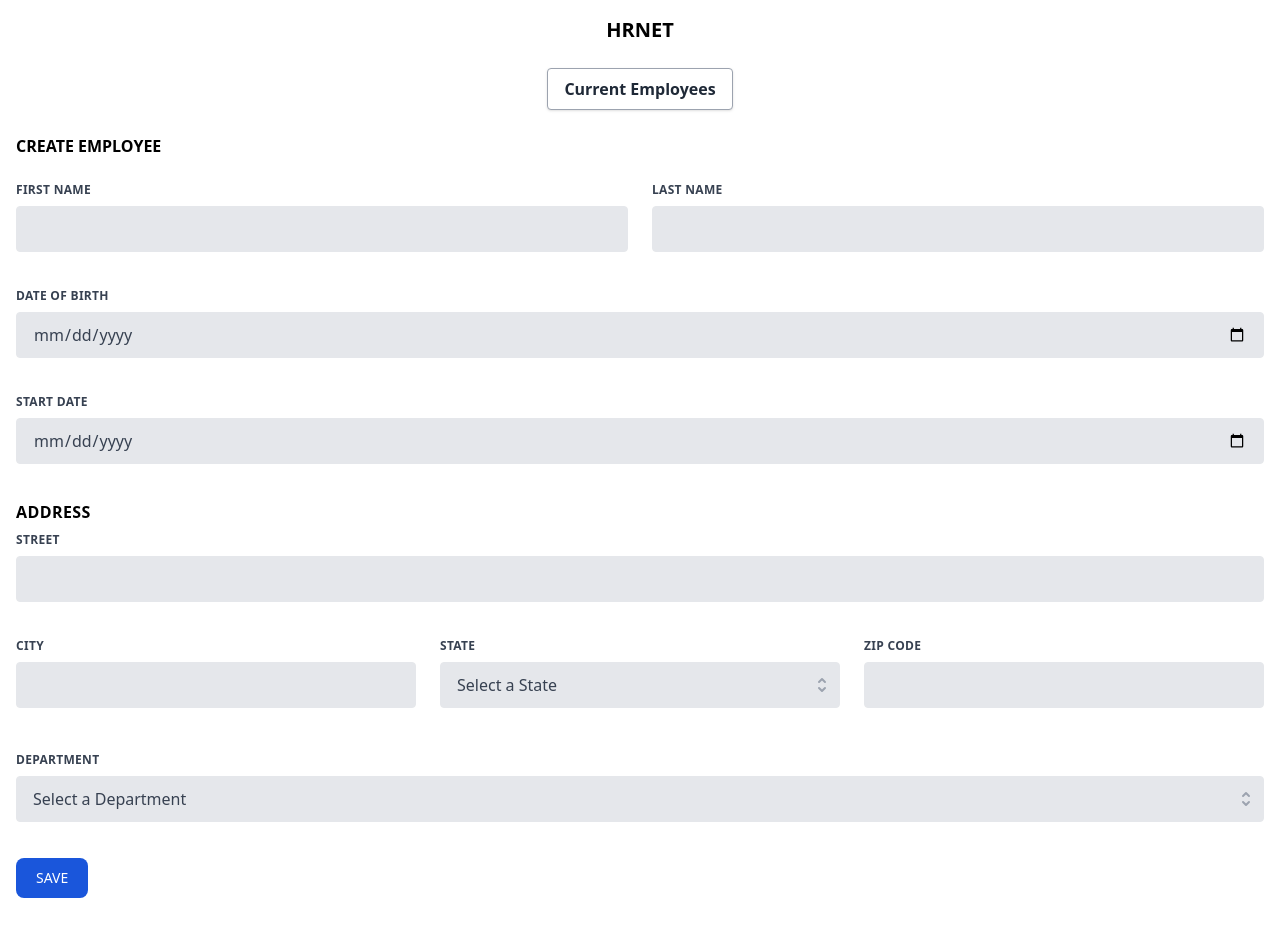
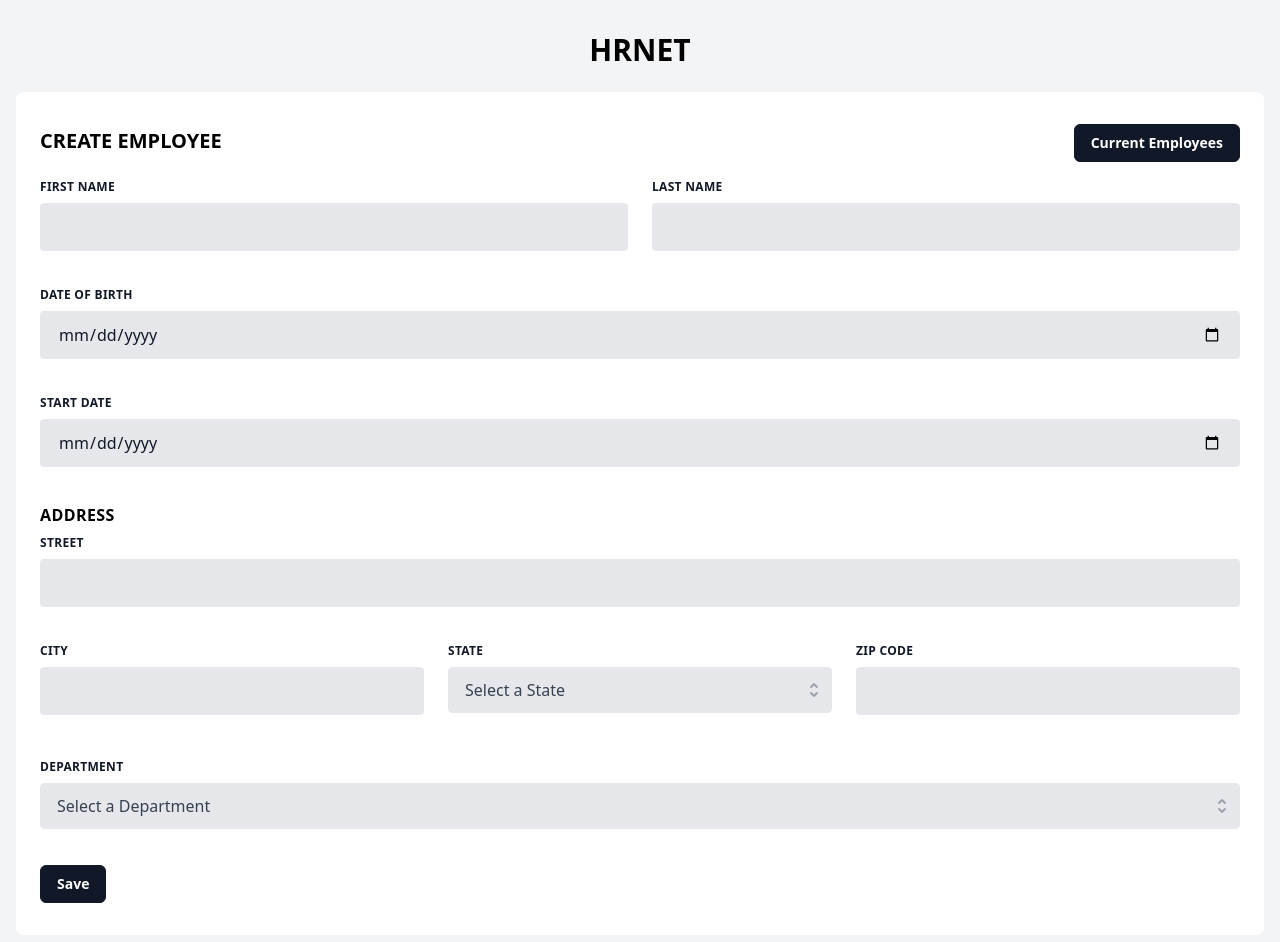
Before and after one commit to mcholl85/matthieuchollet_14_20072022, a React (Create React App) app: page / in a window 1280 px wide. Shown: the top 942 px of the page. Before the commit the page ends 914 px from the top, so only its background shows below. Built offline with nearby package versions, Linux system fonts and the light colour scheme.

Commit message:
feat: change design createEmployee page

```diff
--- a/src/components/Button/index.tsx
+++ b/src/components/Button/index.tsx
@@ -3,12 +3,5 @@ interface ButtonProps extends React.ButtonHTMLAttributes<HTMLButtonElement> {
 }
 
 export default function Button({ title, ...props }: ButtonProps) {
-  return (
-    <button
-      className='text-white uppercase bg-blue-700 hover:bg-blue-800 focus:ring-4 focus:outline-none focus:ring-blue-300 font-medium rounded-lg text-sm w-full sm:w-auto px-5 py-2.5 text-center dark:bg-blue-600 dark:hover:bg-blue-700 dark:focus:ring-blue-800'
-      {...props}
-    >
-      {title}
-    </button>
-  )
+  return <button {...props}>{title}</button>
 }
--- a/src/components/Input/index.tsx
+++ b/src/components/Input/index.tsx
@@ -13,7 +13,7 @@ export default function Input({ label, type, id, changeEvent }: InputProps) {
   return (
     <>
       <label
-        className='block uppercase tracking-wide text-gray-700 text-xs font-bold mb-2'
+        className='block uppercase tracking-wide text-gray-900 text-xs font-bold mb-2'
         htmlFor={id}
       >
         {label}
@@ -25,7 +25,7 @@ export default function Input({ label, type, id, changeEvent }: InputProps) {
         id={id}
         className={`appearance-none block w-full bg-gray-200 ${
           errors[id] ? 'border-red-500' : 'border-gray-200'
-        } text-gray-700 border rounded py-3 px-4 mb-3 leading-tight focus:outline-none focus:bg-white`}
+        } text-gray-900 border-2 rounded py-3 px-4 mb-3 leading-tight focus:outline-none focus:bg-white focus:border-gray-900 focus:border-2 focus:ring-0`}
       />
       {errors[id] && <p className='text-red-500 text-xs italic'>{errors[id]}</p>}
     </>
--- a/src/components/Modal/index.tsx
+++ b/src/components/Modal/index.tsx
@@ -20,7 +20,7 @@ export default function Modal({ title, content, onClick }: ModalProps) {
             <h3 className='text-2xl font-semibold text-gray-900 dark:text-white'>{title}</h3>
             <button
               type='button'
-              className='text-gray-400 bg-transparent hover:bg-gray-200 hover:text-gray-900 rounded-lg text-sm p-1.5 ml-auto inline-flex items-center dark:hover:bg-gray-600 dark:hover:text-white'
+              className='text-gray-900 bg-transparent hover:bg-gray-900 hover:text-white rounded-lg text-sm p-1.5 ml-auto inline-flex items-center dark:hover:bg-gray-600 dark:hover:text-white'
               data-modal-toggle='modal'
               onClick={onClick}
             >
@@ -46,7 +46,13 @@ export default function Modal({ title, content, onClick }: ModalProps) {
             </p>
           </div>
           <div className='flex items-center justify-center p-6 space-x-2 rounded-b'>
-            <Button onClick={onClick} data-modal-toggle='modal' type='button' title='Close' />
+            <Button
+              onClick={onClick}
+              data-modal-toggle='modal'
+              type='button'
+              title='Close'
+              className='text-sm bg-gray-900 text-white font-semibold py-2 px-4 border border-gray-900 rounded-md duration-200 ease-out hover:scale-105'
+            />
           </div>
         </div>
       </div>
--- a/src/components/Select/index.tsx
+++ b/src/components/Select/index.tsx
@@ -22,7 +22,7 @@ export default function Select({ options, label, id, errors, clickEvent }: Optio
   return (
     <div className='w-full px-3'>
       <label
-        className='block uppercase tracking-wide text-gray-700 text-xs font-bold mb-2'
+        className='block uppercase tracking-wide text-gray-900 text-xs font-bold mb-2'
         htmlFor='department'
       >
         {label}
@@ -33,7 +33,7 @@ export default function Select({ options, label, id, errors, clickEvent }: Optio
           onClick={() => setIsOpen(!isOpen)}
           className={`appearance-none text-left block w-full bg-gray-200 border ${
             errors[id] ? 'border-red-500' : 'border-gray-200'
-          } rounded py-3 px-4 mb-3 leading-tight focus:outline-none focus:ring-1 focus:ring-indigo-500 focus:border-indigo-500`}
+          } rounded py-3 px-4 mb-3 leading-tight focus:outline-none focus:ring-1 focus:ring-gray-900 focus:border-gray-900`}
           aria-haspopup='listbox'
           aria-expanded='true'
           aria-labelledby='listbox-label'
@@ -55,7 +55,7 @@ export default function Select({ options, label, id, errors, clickEvent }: Optio
             {options.map((option) => (
               <li
                 key={option.id}
-                className='text-gray-900 cursor-default select-none relative py-2 pl-3 hover:bg-indigo-500 hover:text-white'
+                className='text-gray-900 cursor-default select-none relative py-2 pl-3 hover:bg-gray-900 hover:text-white'
                 id={id}
                 role='option'
                 value={option.id}
--- a/src/pages/CreateEmployee/index.tsx
+++ b/src/pages/CreateEmployee/index.tsx
@@ -56,22 +56,30 @@ export default function CreateEmployee() {
   }
 
   return (
-    <div>
-      <div className='container mx-auto py-4 px-4 md:px-4'>
-        <Header className='text-xl mb-6 uppercase font-bold text-center' title='HRnet' />
+    <div className='antialiased bg-gray-100 font-sans min-h-screen'>
+      <div className='container mx-auto pt-2 pb-8 px-4 md:px-4'>
+        <Header className='text-3xl my-6 uppercase font-bold text-center' title='HRnet' />
+        <div className='px-6 py-8 bg-white rounded-lg'>
+          <div className='flex flex-row items-baseline   justify-between'>
+            <h2 className='text-xl mb-6 uppercase font-bold'>Create Employee</h2>
             <Link to='/employee-list'>
               <div className='w-full flex justify-center'>
                 <Button
                   title='Current Employees'
-              className='bg-white hover:bg-gray-100 text-gray-800 font-semibold py-2 px-4 mb-6 border border-gray-400 rounded shadow'
+                  className='text-sm bg-gray-900 text-white font-semibold py-2 px-4 border border-gray-900 rounded-md duration-200 ease-out hover:scale-105'
                 />
               </div>
             </Link>
-        <h2 className='text-l mb-6 uppercase font-bold'>Create Employee</h2>
+          </div>
           <form id='create-employee' className='w-full' onSubmit={handleSubmit}>
             <div className='flex flex-wrap -mx-3 mb-6'>
               <div className='w-full md:w-1/2 px-3 mb-6 md:mb-0'>
-              <Input label='First Name' type='text' id='firstName' changeEvent={handleFormChange} />
+                <Input
+                  label='First Name'
+                  type='text'
+                  id='firstName'
+                  changeEvent={handleFormChange}
+                />
               </div>
               <div className='w-full md:w-1/2 px-3'>
                 <Input label='Last Name' type='text' id='lastName' changeEvent={handleFormChange} />
@@ -90,7 +98,12 @@ export default function CreateEmployee() {
 
             <div className='flex flex-wrap -mx-3 mb-6'>
               <div className='w-full px-3'>
-              <Input label='Start Date' type='date' id='startDate' changeEvent={handleFormChange} />
+                <Input
+                  label='Start Date'
+                  type='date'
+                  id='startDate'
+                  changeEvent={handleFormChange}
+                />
               </div>
             </div>
 
@@ -117,7 +130,7 @@ export default function CreateEmployee() {
                       clickEvent={handleFormChange}
                     />
                   </div>
-                <div className='w-full md:w-1/3 px-3 mb-6 md:mb-0'>
+                  <div className='w-full md:w-1/3 px-3 mb-0'>
                     <Input
                       label='Zip Code'
                       type='number'
@@ -138,8 +151,13 @@ export default function CreateEmployee() {
                 clickEvent={handleFormChange}
               />
             </div>
-          <Button type='submit' title='Save' />
+            <Button
+              type='submit'
+              title='Save'
+              className='text-sm h-10 sm:h-auto w-full sm:w-auto bg-gray-900 text-white font-semibold py-2 px-4 border border-gray-900 rounded-md duration-200 ease-out hover:scale-105'
+            />
           </form>
+        </div>
       </div>
       {modalIsOpen && (
         <Modal
--- a/src/pages/EmployeeList/index.tsx
+++ b/src/pages/EmployeeList/index.tsx
@@ -26,7 +26,8 @@ export default function EmployeeList() {
 
   return (
     <div className='antialiased bg-gray-100 font-sans min-h-screen'>
-      <div className='container mx-auto py-4 sm:py-8 px-4 md:px-0'>
+      <div className='container mx-auto pt-2 px-4 md:px-0'>
+        <Header className='text-3xl my-6 uppercase font-bold text-center' title='HRnet' />
         <div className='px-6 pt-8 bg-white rounded-lg'>
           <Header className='mb-6 text-2xl font-semibold leading-tight' title='Current Employees' />
           <div className='my-2 flex justify-between'>
@@ -46,7 +47,7 @@ export default function EmployeeList() {
           <ShowResults />
 
           <div className='pt-4 overflow-x-auto'>
-            <div className='inline-block bg-white min-w-full rounded-lg overflow-hidden'>
+            <div className='inline-block bg-white min-w-full rounded-md overflow-hidden'>
               <Table columns={COLUMNS_TABLE} />
               <Pagination />
             </div>
```
Lines whose indentation alone changed are shown as unchanged.
